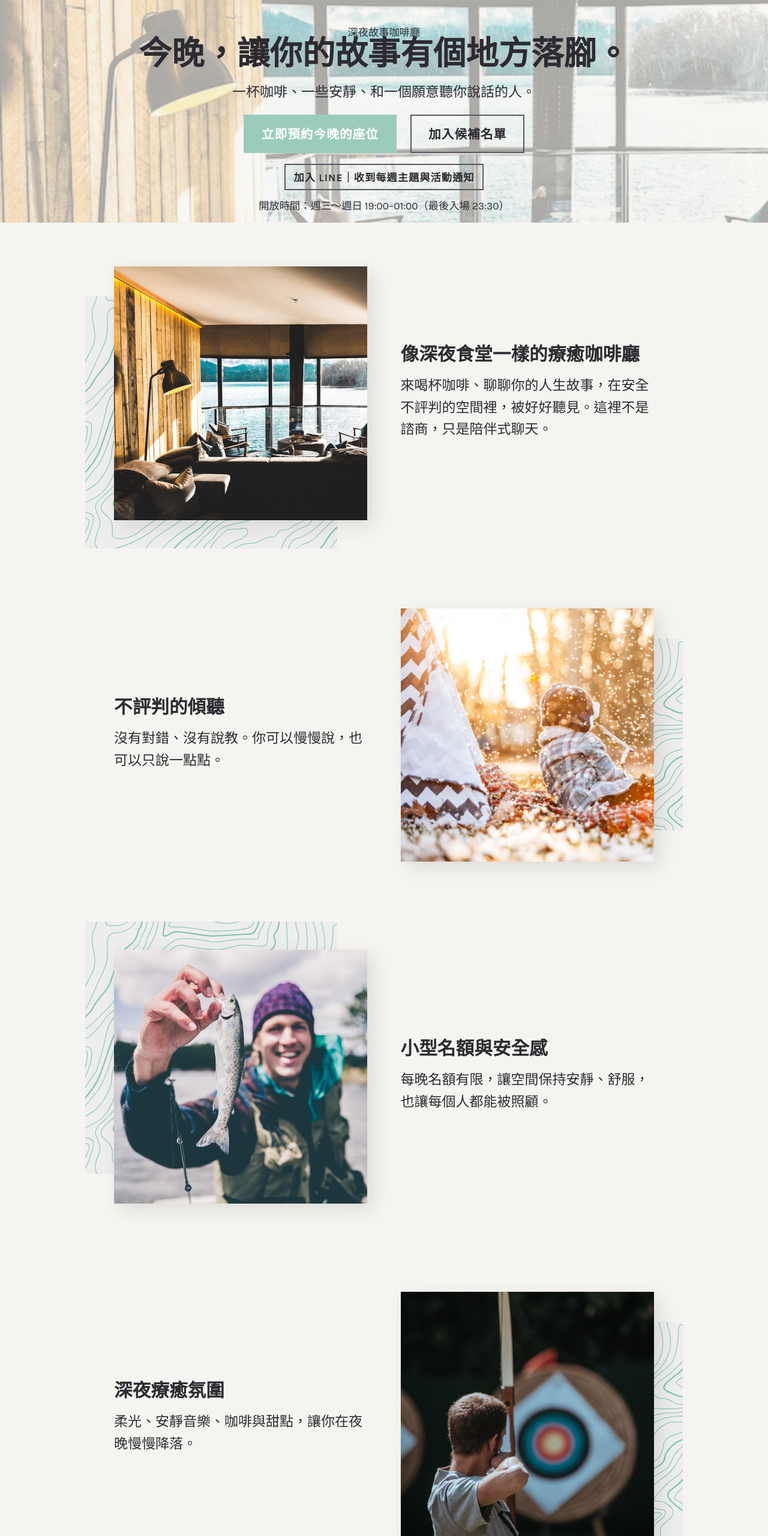
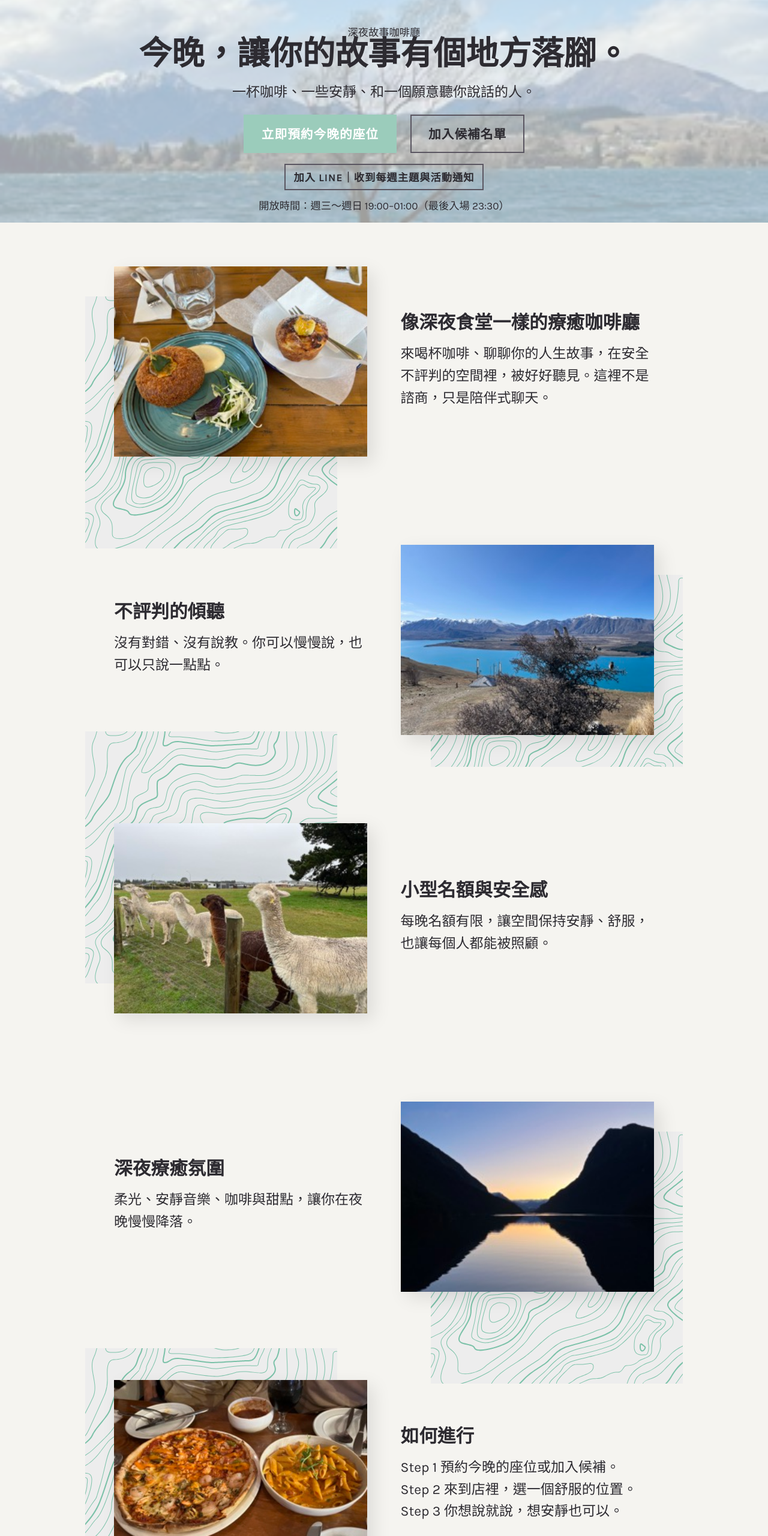
Before and after one commit to Jessiechieh/Landingpage, a website: page index.html in a window 1280 px wide. Shown: the top 2560 px of the page at 60% size. Drawn offline with nearby package versions, Linux system fonts and the light colour scheme.

Commit message:
Update landing page imagery

```diff
--- a/index.html
+++ b/index.html
@@ -46,6 +46,22 @@
                 object-fit: cover;
                 opacity: 0.35;
             }
+
+            .info-image {
+                width: 100%;
+                aspect-ratio: 4 / 3;
+                object-fit: cover;
+                display: block;
+            }
+
+            .testimonial-avatar {
+                width: 64px;
+                height: 64px;
+                border-radius: 999px;
+                object-fit: cover;
+                display: block;
+                margin: 0 auto 0.8rem;
+            }
         </style>
 
     </head>
@@ -56,7 +72,7 @@
     <!-- Header -->
     <header class="pt2 pb1 align--center hero">
         <div class="hero-media">
-            <img src="img/cabin.jpg" alt="深夜咖啡廳柔光氛圍">
+            <img src="img/hero.jpeg" alt="深夜咖啡廳柔光氛圍">
         </div>
         <div class="container hero-content">
             <p class="small">深夜故事咖啡廳</p>
@@ -83,7 +99,7 @@
                 <!-- Atmosphere -->
                 <div class="grid-column span-half pt3 pb3 mobile-m order-1 reveal-on-scroll is-revealing">
                     <div class="relative">
-                        <img class="info-image relative z2" src="img/cabin.jpg" alt="夜晚咖啡廳氛圍">
+                        <img class="info-image relative z2" src="img/feature-0.jpeg" alt="夜晚咖啡廳氛圍">
                         <div class="pattern pattern--left-down absolute z1"></div>
                     </div>
                 </div>
@@ -98,14 +114,14 @@
                 </div>
                 <div class="grid-column span-half pt3 pb3 mobile-m order-3 reveal-on-scroll is-revealing">
                     <div class="relative">
-                        <img class="info-image relative z2" src="img/teepee.jpg" alt="溫柔傾聽">
+                        <img class="info-image relative z2" src="img/feature-1.jpeg" alt="溫柔傾聽">
                         <div class="pattern pattern--right-middle absolute z1"></div>
                     </div>
                 </div>
                 <!-- Small group -->
                 <div class="grid-column span-half pt3 pb3 mobile-m order-5 reveal-on-scroll is-revealing">
                     <div class="relative">
-                        <img class="info-image relative z2" src="img/fishing.jpg" alt="小型名額">
+                        <img class="info-image relative z2" src="img/feature-2.jpeg" alt="小型名額">
                         <div class="pattern pattern--left-up absolute z1"></div>
                     </div>
                 </div>
@@ -120,14 +136,14 @@
                 </div>
                 <div class="grid-column span-half pt3 pb3 mobile-m order-7 reveal-on-scroll is-revealing">
                     <div class="relative">
-                        <img class="info-image relative z2" src="img/archery.jpg" alt="深夜氣氛">
+                        <img class="info-image relative z2" src="img/feature-3.jpeg" alt="深夜氣氛">
                         <div class="pattern pattern--right-down absolute z1"></div>
                     </div>
                 </div>
                 <!-- Steps -->
                 <div class="grid-column span-half pt3 pb3 mobile-m order-9 reveal-on-scroll is-revealing">
                     <div class="relative">
-                        <img class="info-image relative z2" src="img/canoeing.jpg" alt="預約流程">
+                        <img class="info-image relative z2" src="img/feature-4.jpeg" alt="預約流程">
                         <div class="pattern pattern--left-middle absolute z1"></div>
                     </div>
                 </div>
@@ -199,18 +215,21 @@
                 <div class="grid-row mt2">
                     <div class="grid-column span-one-third mt1">
                         <div class="border--full p2">
+                            <img class="testimonial-avatar" src="img/testimonial-1.jpeg" alt="評論者 L">
                             <p>「我其實沒說太多，但那晚被好好聽著，就覺得不孤單了。」</p>
                             <p class="small">— 上班族・L</p>
                         </div>
                     </div>
                     <div class="grid-column span-one-third mt1">
                         <div class="border--full p2">
+                            <img class="testimonial-avatar" src="img/testimonial-2.jpeg" alt="評論者 Y">
                             <p>「不像諮商的壓力，更像有人陪你坐著的溫柔感。」</p>
                             <p class="small">— 研究生・Y</p>
                         </div>
                     </div>
                     <div class="grid-column span-one-third mt1">
                         <div class="border--full p2">
+                            <img class="testimonial-avatar" src="img/testimonial-3.jpeg" alt="評論者 C">
                             <p>「那盞燈真的很暖，像把一天的疲憊慢慢放下。」</p>
                             <p class="small">— 自由接案・C</p>
                         </div>
```
